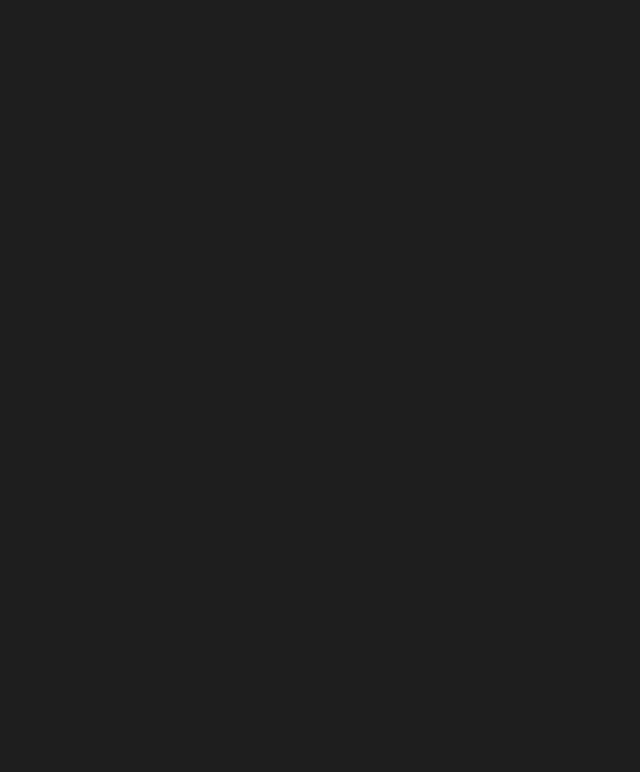
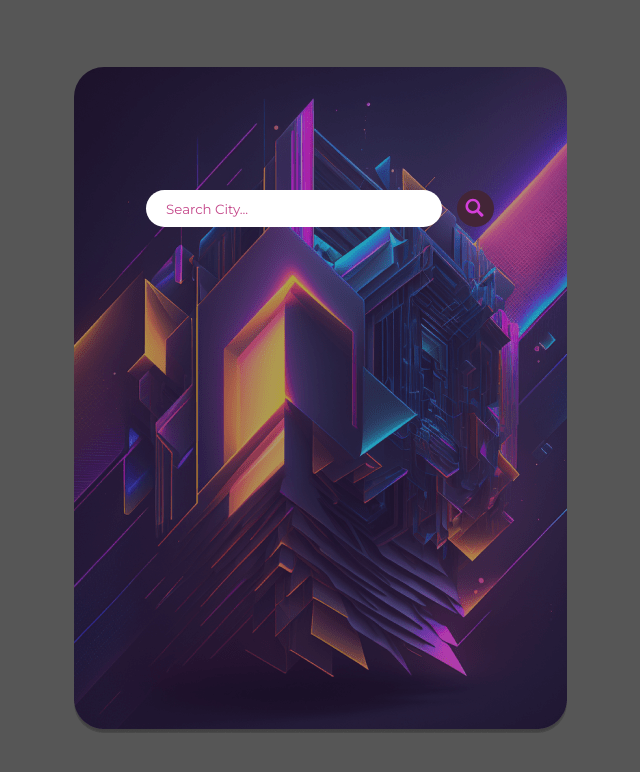
Before and after one commit to mph7/vaporweather, a website built with Vite: page index.html in a window 1280 px wide. Shown: the whole page, without its empty margins (320-960 px from the left). Built offline with nearby package versions, Linux system fonts and the light colour scheme.

Commit message:
feat: add search screen

```diff
--- a/index.html
+++ b/index.html
@@ -6,7 +6,17 @@
         <title>VaporWeather</title>
     </head>
     <body>
-
+        <div class="container">
+            <div class="search-card">
+                <form class="search-location">
+                    <input type="text" name="city" placeholder='Search City...'
+                        autocomplete="off">
+                    <button class="search-button">
+                        <img src="img/magnifier-icon.svg"/>
+                    </button>
+                </form>
+            </div>
+        </div>
         <script type="module" src="main.js"></script>
     </body>
 </html>
--- a/style.css
+++ b/style.css
@@ -1,3 +1,79 @@
+@import url("https://fonts.googleapis.com/css2?family=Montserrat:wght@400;700&display=swap");
+
+*,
+*::after,
+*::before {
+	box-sizing: border-box;
+	padding: 0;
+	margin: 0;
+	font-family: "Montserrat", sans-serif;
+}
+
 body {
-	background-color: #1e1e1e;
+	background-color: #565656;
+	display: flex;
+	align-items: center;
+	height: 100vh;
 }
+
+.container {
+	width: 493px;
+	height: 666px;
+	background: url(img/search-card-background.png);
+	background-position: center;
+	border-radius: 30px;
+	margin: 0 auto;
+}
+
+.search-card {
+	display: flex;
+	justify-content: center;
+}
+
+.search-location {
+	margin-top: 25%;
+	width: 100%;
+	display: flex;
+	justify-content: center;
+	gap: 15px;
+}
+
+.search-location input {
+	display: flex;
+	width: 60%;
+	border-radius: 1000px;
+	padding: 0 20px;
+	border: 0;
+	height: 37px;
+	color: #c44689;
+}
+
+input:focus {
+	outline: none;
+}
+
+::placeholder {
+	color: #c44689;
+	opacity: 1;
+}
+
+.search-button {
+	width: 37px;
+	height: 37px;
+	display: flex;
+	align-content: center;
+	justify-content: center;
+	outline: none;
+	background: #432537;
+	border: none;
+	border-radius: 100px;
+}
+
+.search-button:hover {
+	cursor: pointer;
+	background-color: #321426;
+}
+
+.search-button img {
+	align-self: center;
+}
```
Also changed, not shown: img/magnifier-icon.svg (added), img/search-card-background.png (added).
